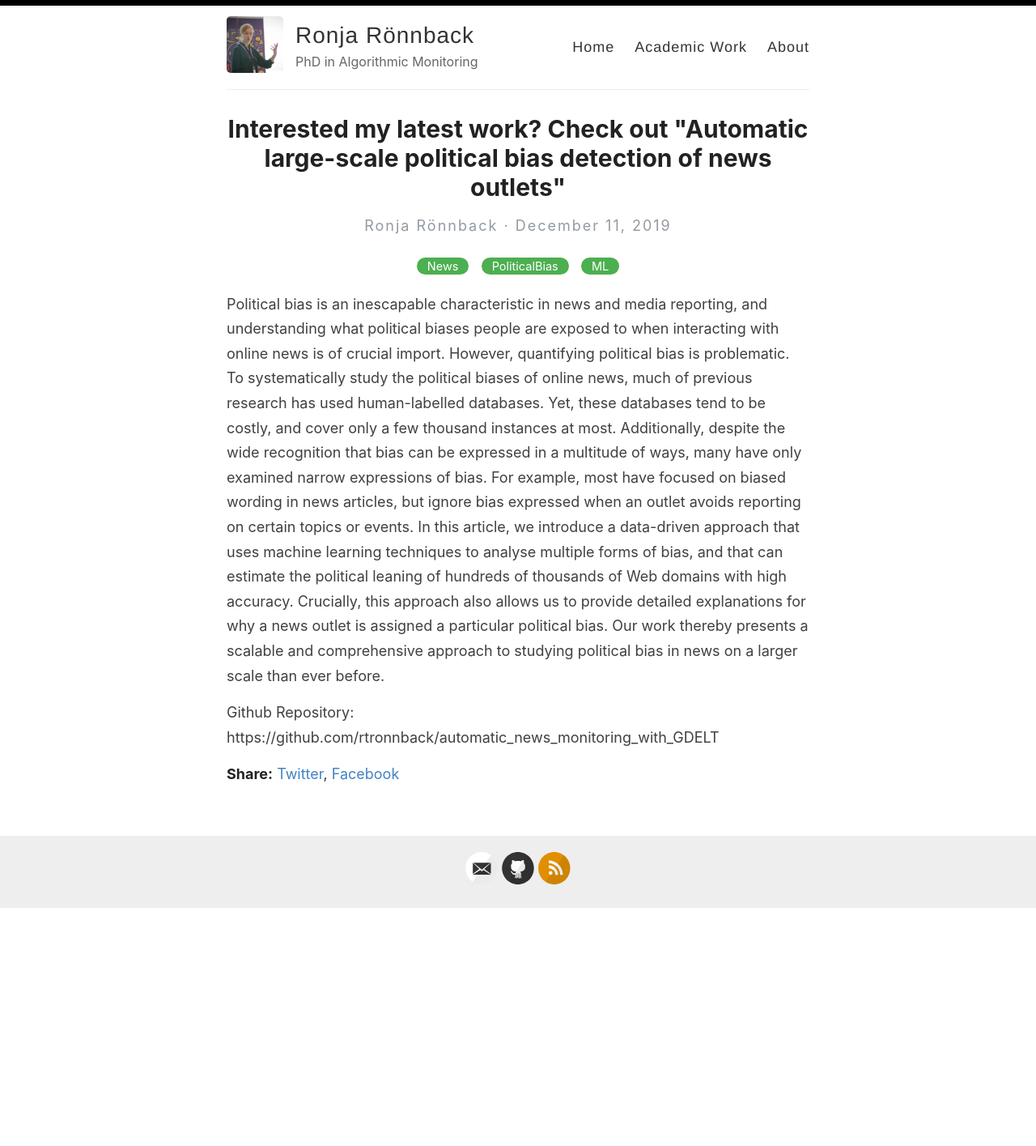
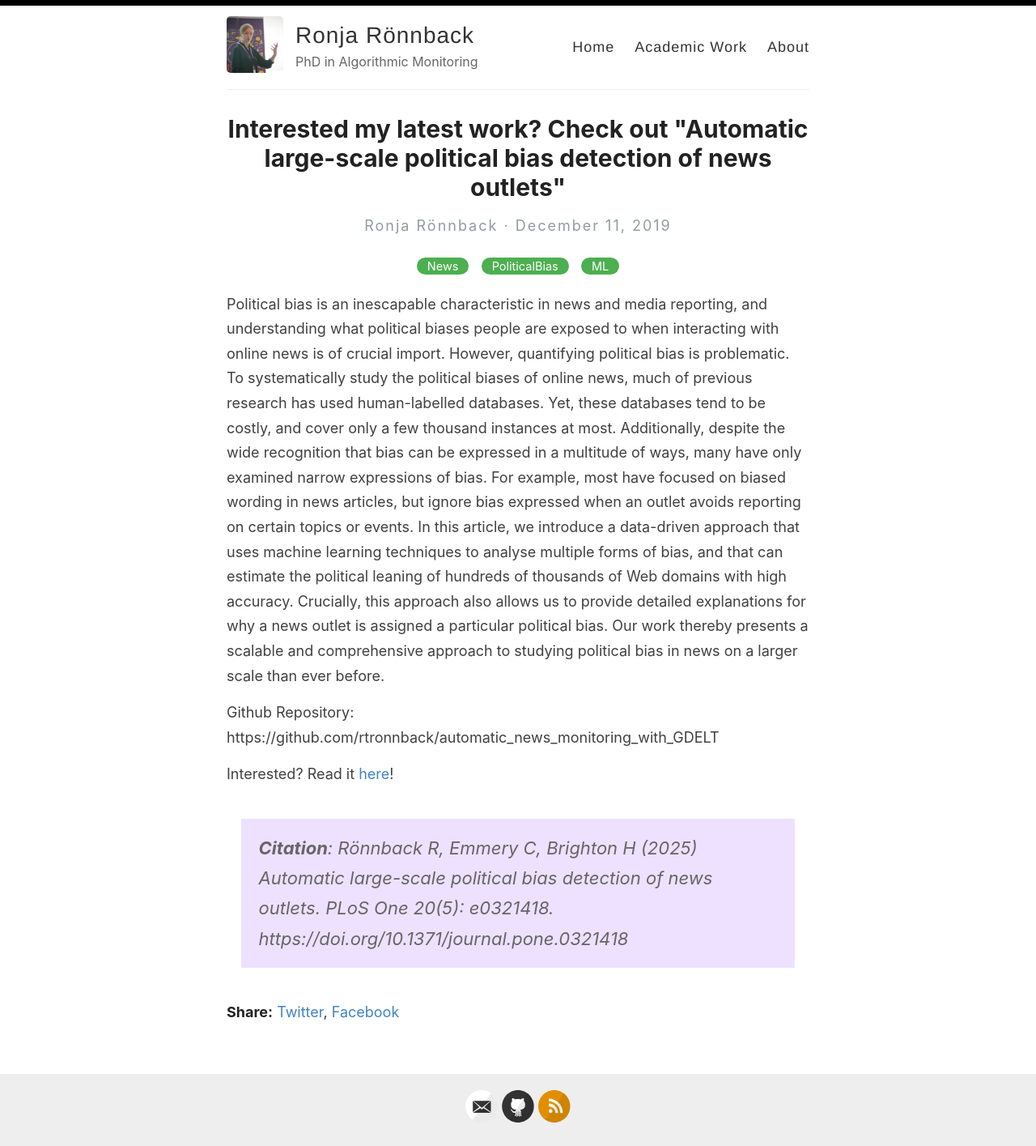
Before and after one commit to rtronnback/rtronnback.github.io, a Jekyll site: the page built from _posts/2019-12-11-pullquotes.md, in a window 1280 px wide. Shown: the whole page at 81% size. Built offline with Jekyll 4.4.1, drawn with Linux system fonts in a browser that asks for light colours; before the commit the page ends 1121 px from its top, so only the background shows below that.

Commit message:
Update 2019-12-11-pullquotes.md

```diff
--- a/_posts/2019-12-11-pullquotes.md
+++ b/_posts/2019-12-11-pullquotes.md
@@ -8,3 +8,7 @@ excerpt: Political bias is an inescapable characteristic in news and media. We i
 Political bias is an inescapable characteristic in news and media reporting, and understanding what political biases people are exposed to when interacting with online news is of crucial import. However, quantifying political bias is problematic. To systematically study the political biases of online news, much of previous research has used human-labelled databases. Yet, these databases tend to be costly, and cover only a few thousand instances at most. Additionally, despite the wide recognition that bias can be expressed in a multitude of ways, many have only examined narrow expressions of bias. For example, most have focused on biased wording in news articles, but ignore bias expressed when an outlet avoids reporting on certain topics or events. In this article, we introduce a data-driven approach that uses machine learning techniques to analyse multiple forms of bias, and that can estimate the political leaning of hundreds of thousands of Web domains with high accuracy. Crucially, this approach also allows us to provide detailed explanations for why a news outlet is assigned a particular political bias. Our work thereby presents a scalable and comprehensive approach to studying political bias in news on a larger scale than ever before.
 
 Github Repository: https://github.com/rtronnback/automatic_news_monitoring_with_GDELT
+
+Interested? Read it [here](https://journals.plos.org/plosone/article?id=10.1371/journal.pone.0321418&?utm_id=plos111&utm_source=internal&utm_medium=email&utm_campaign=author)!
+
+> **Citation**: Rönnback R, Emmery C, Brighton H (2025) Automatic large-scale political bias detection of news outlets. PLoS One 20(5): e0321418. https://doi.org/10.1371/journal.pone.0321418
```
